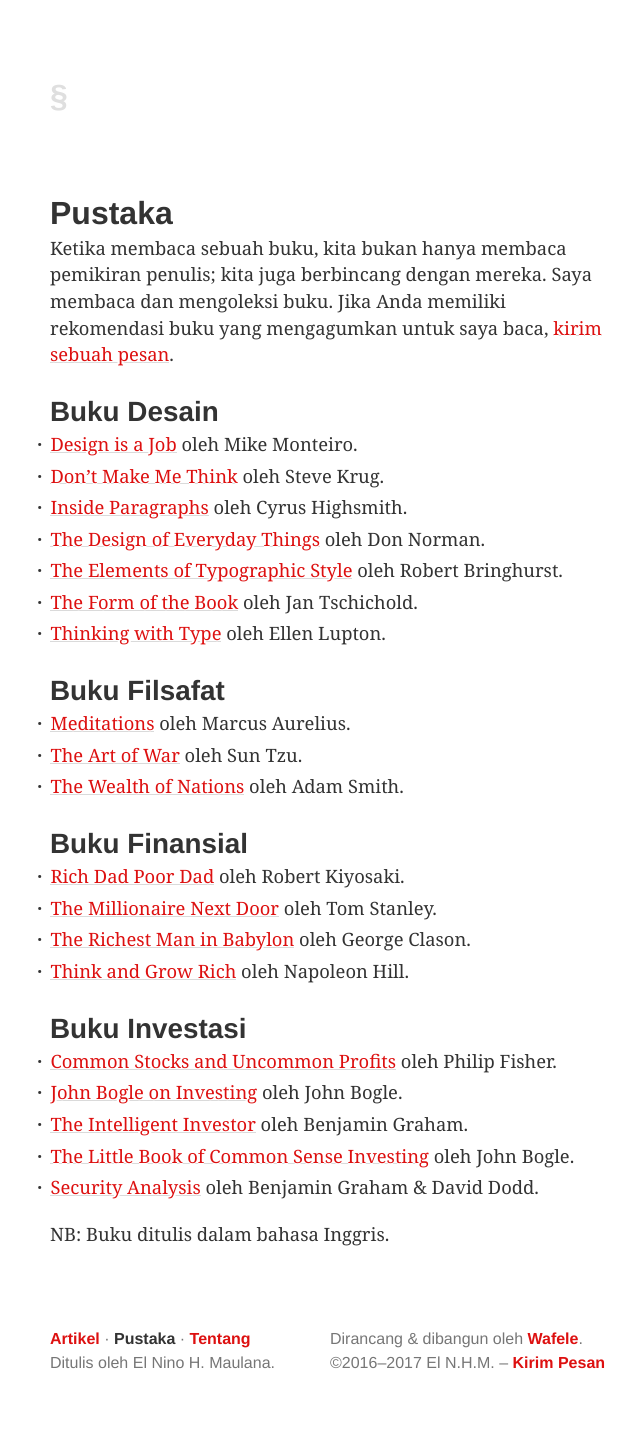
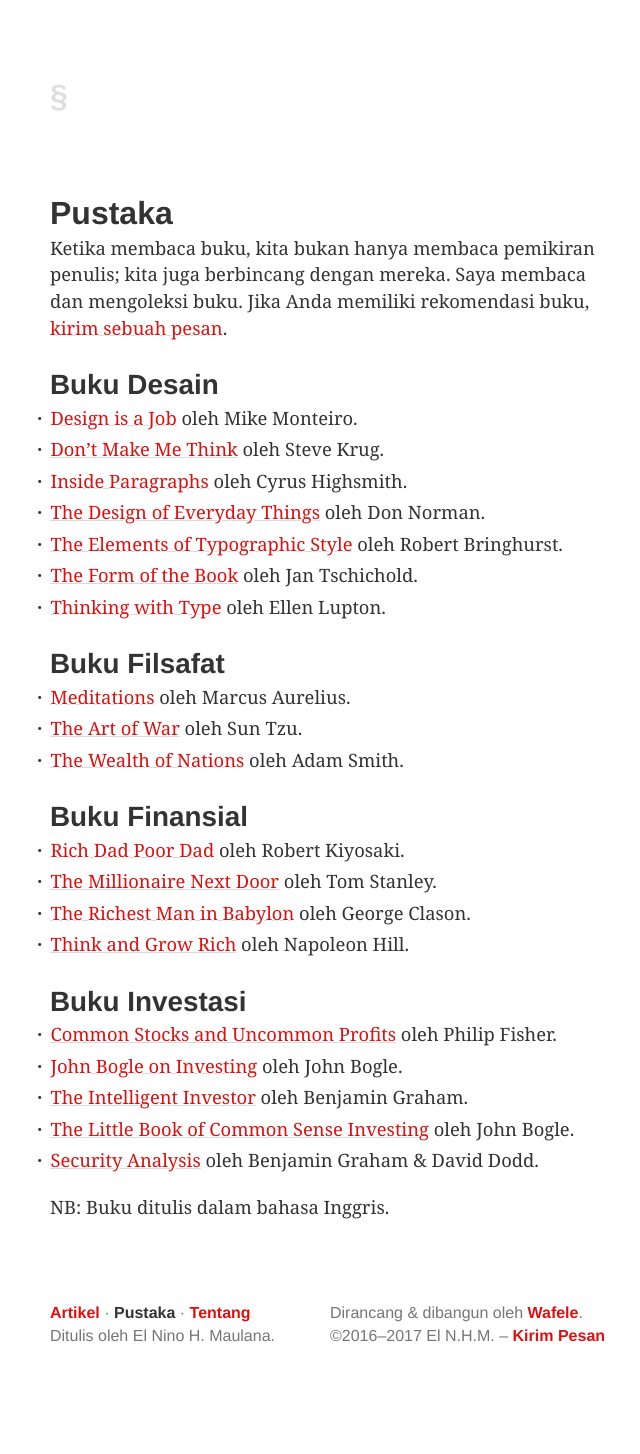
Before and after one commit to tertanda/elnino.github.io, a Jekyll site: the page built from pustaka/index.md, in a window 1280 px wide. Shown: the whole page, without its empty margins (310-950 px from the left). Built offline with Jekyll 4.4.1, drawn with Linux system fonts in a browser that asks for light colours; after the commit the page ends 1427 px from its top, so only the background shows below that.

Commit message:
First commit.

```diff
--- a/pustaka/index.md
+++ b/pustaka/index.md
@@ -6,7 +6,7 @@
 
 # Pustaka
 
-<p>Ketika membaca sebuah buku, kita bukan hanya membaca pemikiran penulis; kita juga berbincang dengan mereka. Saya membaca dan mengoleksi buku. Jika Anda memiliki rekomendasi buku yang mengagumkan untuk saya baca, <a href="mailto:ninohanif@gmail.com" title="Kirim Pesan">kirim sebuah pesan</a>.</p>
+<p>Ketika membaca buku, kita bukan hanya membaca pemikiran penulis; kita juga berbincang dengan mereka. Saya membaca dan mengoleksi buku. Jika Anda memiliki rekomendasi buku, <a href="mailto:ninohanif@gmail.com" title="Kirim Pesan">kirim sebuah pesan</a>.</p>
 
 ## Buku Desain
 
```
